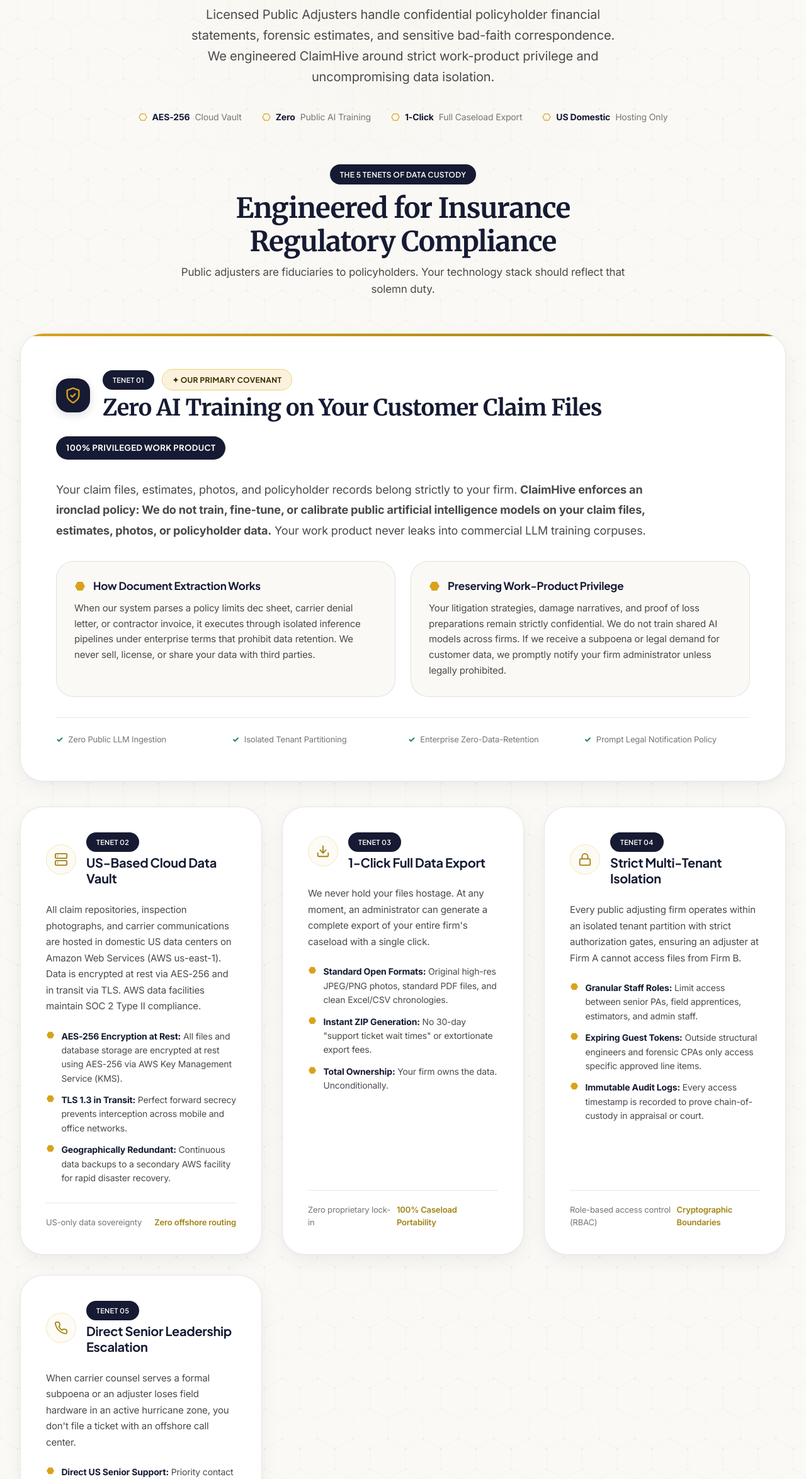
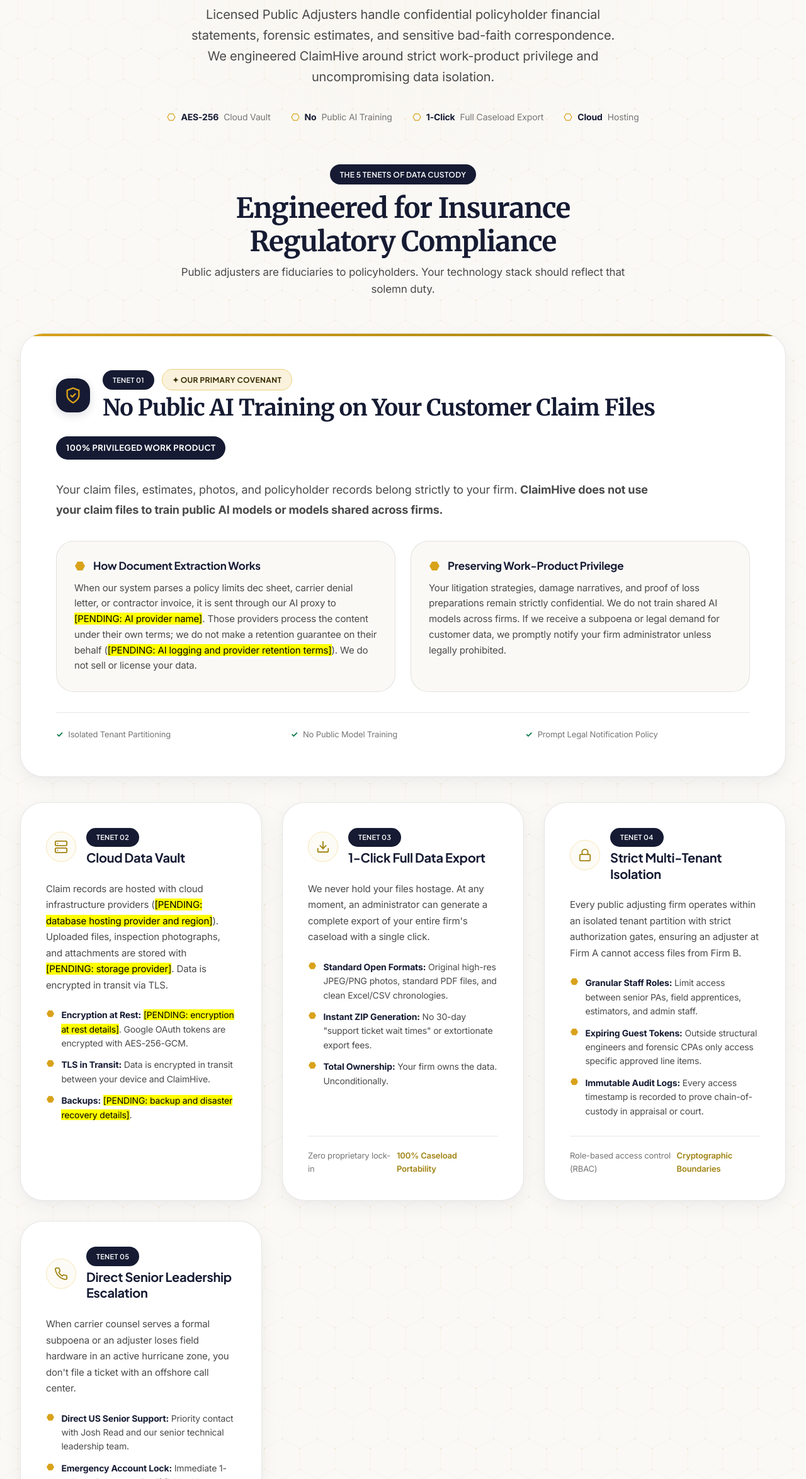
Before and after one commit to joshuaread/claimhive, a plain HTML site: page security.html in a window 1280 px wide. Shown: the part 451-2800 px from the top of the page at 63% size. Drawn offline with Linux system fonts and the light colour scheme.

Commit message:
Site-wide: remove AWS/zero-retention/zero-training claims; align to 'No public AI model training' with PENDING placeholders

```diff
--- a/llms.txt
+++ b/llms.txt
@@ -8,7 +8,7 @@
 - Built to manage the claim lifecycle: intake, evidence and policy review, scope and estimate organization, demand tracking, and settlement reconciliation.
 - Chip drafts paperwork and follow-ups for a licensed adjuster to review.
 - A read-only client portal for property owners represented by a licensed public adjuster.
-- Customer claim files are not used to train public AI models.
+- Customer claim files are not used to train public AI models or models shared across firms.
 
 ## Who It Is For
 - Licensed USA public adjusters and independent public adjusting firms.
--- a/security.html
+++ b/security.html
@@ -4,7 +4,7 @@
   <meta charset="UTF-8">
   <meta name="viewport" content="width=device-width, initial-scale=1.0">
   <title>Security & Data Trust | ClaimHive</title>
-  <meta name="description" content="US-based cloud infrastructure, AES-256 encryption, zero AI training on claim files, and 1-click full data export.">
+  <meta name="description" content="Encryption in transit, no public AI model training on claim files, and 1-click full data export.">
   <link rel="canonical" href="https://claimhive.app/security">
   <meta property="og:site_name" content="ClaimHive">
 
@@ -28,7 +28,7 @@
   <meta property="og:type" content="website">
   <meta property="og:url" content="https://claimhive.app/security">
   <meta property="og:title" content="Security &amp; Data Trust | ClaimHive">
-  <meta property="og:description" content="US-based cloud infrastructure, AES-256 encryption, zero AI training on claim files, and 1-click full data export.">
+  <meta property="og:description" content="Encryption in transit, no public AI model training on claim files, and 1-click full data export.">
   <meta property="og:image" content="https://claimhive.app/assets/og-image.png">
   <meta property="og:image:width" content="1200">
   <meta property="og:image:height" content="630">
@@ -38,7 +38,7 @@
   <meta name="twitter:site" content="@ClaimHiveApp">
   <meta name="twitter:url" content="https://claimhive.app/security">
   <meta name="twitter:title" content="Security &amp; Data Trust | ClaimHive">
-  <meta name="twitter:description" content="US-based cloud infrastructure, AES-256 encryption, zero AI training on claim files, and 1-click full data export.">
+  <meta name="twitter:description" content="Encryption in transit, no public AI model training on claim files, and 1-click full data export.">
   <meta name="twitter:image" content="https://claimhive.app/assets/og-image.png">
 
   <!-- Unified Analytics -->
@@ -88,7 +88,7 @@
       "@id": "https://claimhive.app/security#webpage",
       "url": "https://claimhive.app/security",
       "name": "Security & Data Trust | ClaimHive",
-      "description": "US-based cloud infrastructure, AES-256 encryption, zero AI training on claim files, and 1-click full data export.",
+      "description": "Encryption in transit, no public AI model training on claim files, and 1-click full data export.",
       "isPartOf": {
         "@id": "https://claimhive.app/#organization"
       },
@@ -107,7 +107,7 @@
     <span class="hide-mobile">PRIVATE ALPHA IN PROGRESS &nbsp;•&nbsp;</span>
     <span>REQUEST BETA ACCESS (OPENS NOV 1) &nbsp;•&nbsp; GA JAN 1, 2027</span>
     &nbsp;•&nbsp;
-    <span class="highlight">✦ 54 AI AGENTS INCLUDED • ZERO PUBLIC MODEL TRAINING</span>
+    <span class="highlight">✦ 54 AI AGENTS INCLUDED • NO PUBLIC MODEL TRAINING</span>
   </div>
 
   <!-- STICKY SITE HEADER -->
@@ -176,7 +176,7 @@
           <svg width="14" height="12" viewBox="0 0 34 30" fill="none" stroke="var(--hive-gold-honey)" stroke-width="3" aria-hidden="true">
             <path d="M9.5 2 L24.5 2 L32 15 L24.5 28 L9.5 28 L2 15 Z"></path>
           </svg>
-          <strong style="color: var(--hive-navy-900);">Zero</strong> Public AI Training
+          <strong style="color: var(--hive-navy-900);">No</strong> Public AI Training
         </span>
         <span style="display: inline-flex; align-items: center; gap: 0.5rem; white-space: nowrap;">
           <svg width="14" height="12" viewBox="0 0 34 30" fill="none" stroke="var(--hive-gold-honey)" stroke-width="3" aria-hidden="true">
@@ -188,7 +188,7 @@
           <svg width="14" height="12" viewBox="0 0 34 30" fill="none" stroke="var(--hive-gold-honey)" stroke-width="3" aria-hidden="true">
             <path d="M9.5 2 L24.5 2 L32 15 L24.5 28 L9.5 28 L2 15 Z"></path>
           </svg>
-          <strong style="color: var(--hive-navy-900);">US Domestic</strong> Hosting Only
+          <strong style="color: var(--hive-navy-900);">Cloud</strong> Hosting
         </span>
       </div>
     </div>
@@ -209,7 +209,7 @@
         </p>
       </div>
 
-      <!-- TENET #1: ZERO AI TRAINING (PRIMARY HIGHLIGHT CARD) -->
+      <!-- TENET #1: NO PUBLIC AI TRAINING (PRIMARY HIGHLIGHT CARD) -->
       <div style="background: #FFFFFF; border: 1.5px solid var(--hive-border-subtle); border-radius: var(--hive-radius-2xl); padding: clamp(2.25rem, 5vw, 3.5rem); margin-bottom: 2.5rem; box-shadow: var(--hive-shadow-card); position: relative; overflow: hidden;">
 
         <!-- Top Accent Strip -->
@@ -229,7 +229,7 @@
                 <span class="badge badge-gold" style="font-size: 0.75rem; font-weight: 700;">✦ OUR PRIMARY COVENANT</span>
               </div>
               <h2 style="font-family: var(--hive-font-heading); font-size: clamp(1.625rem, 3vw, 2.25rem); color: var(--hive-navy-900); margin: 0.4rem 0 0; font-weight: 700; letter-spacing: -0.02em;">
-                Zero AI Training on Your Customer Claim Files
+                No Public AI Training on Your Customer Claim Files
               </h2>
             </div>
           </div>
@@ -239,8 +239,7 @@
         </div>
 
         <p style="font-size: 1.125rem; color: var(--hive-text-secondary); line-height: 1.8; margin-bottom: 2rem; max-width: 960px;">
-          Your claim files, estimates, photos, and policyholder records belong strictly to your firm. <strong>ClaimHive enforces an ironclad policy: We do not train, fine-tune, or calibrate public artificial intelligence models on your claim files, estimates, photos, or policyholder data.</strong> Your work product never leaks into commercial LLM training corpuses.
-        </p>
+          Your claim files, estimates, photos, and policyholder records belong strictly to your firm. <strong>ClaimHive does not use your claim files to train public AI models or models shared across firms.</strong>        </p>
 
         <div style="display: grid; grid-template-columns: repeat(auto-fit, minmax(320px, 1fr)); gap: 1.5rem; margin-bottom: 2rem;">
           <div style="background: var(--hive-canvas); border: 1px solid var(--hive-border-subtle); border-radius: var(--hive-radius-xl); padding: 1.75rem;">
@@ -253,7 +252,7 @@
               </h3>
             </div>
             <p style="font-size: 0.9375rem; color: var(--hive-text-secondary); line-height: 1.65; margin: 0;">
-              When our system parses a policy limits dec sheet, carrier denial letter, or contractor invoice, it executes through isolated inference pipelines under enterprise terms that prohibit data retention. We never sell, license, or share your data with third parties.
+              When our system parses a policy limits dec sheet, carrier denial letter, or contractor invoice, it is sent through our AI proxy to <mark>[PENDING: AI provider name]</mark>. Those providers process the content under their own terms; we do not make a retention guarantee on their behalf (<mark>[PENDING: AI logging and provider retention terms]</mark>). We do not sell or license your data.
             </p>
           </div>
 
@@ -275,13 +274,10 @@
         <!-- 4-Pillar Covenant Strip -->
         <div style="display: grid; grid-template-columns: repeat(auto-fit, minmax(200px, 1fr)); gap: 1rem; padding-top: 1.5rem; border-top: 1px solid var(--hive-border-subtle); font-size: 0.8125rem; color: var(--hive-text-muted);">
           <div style="display: flex; align-items: center; gap: 0.5rem;">
-            <span style="color: var(--hive-success); font-weight: 700;">✓</span> Zero Public LLM Ingestion
-          </div>
-          <div style="display: flex; align-items: center; gap: 0.5rem;">
             <span style="color: var(--hive-success); font-weight: 700;">✓</span> Isolated Tenant Partitioning
           </div>
           <div style="display: flex; align-items: center; gap: 0.5rem;">
-            <span style="color: var(--hive-success); font-weight: 700;">✓</span> Enterprise Zero-Data-Retention
+            <span style="color: var(--hive-success); font-weight: 700;">✓</span> No Public Model Training
           </div>
           <div style="display: flex; align-items: center; gap: 0.5rem;">
             <span style="color: var(--hive-success); font-weight: 700;">✓</span> Prompt Legal Notification Policy
@@ -308,13 +304,13 @@
               <div>
                 <span class="badge badge-navy" style="font-size: 0.6875rem;">TENET 02</span>
                 <h3 style="font-family: var(--hive-font-display); font-size: 1.25rem; font-weight: 700; color: var(--hive-navy-900); margin: 0.25rem 0 0;">
-                  US-Based Cloud Data Vault
+                  Cloud Data Vault
                 </h3>
               </div>
             </div>
 
             <p style="font-size: 0.9375rem; color: var(--hive-text-secondary); line-height: 1.7; margin-bottom: 1.5rem;">
-              All claim repositories, inspection photographs, and carrier communications are hosted in domestic US data centers on Amazon Web Services (AWS us-east-1). Data is encrypted at rest via AES-256 and in transit via TLS. AWS data facilities maintain SOC 2 Type II compliance.
+              Claim records are hosted with cloud infrastructure providers (<mark>[PENDING: database hosting provider and region]</mark>). Uploaded files, inspection photographs, and attachments are stored with <mark>[PENDING: storage provider]</mark>. Data is encrypted in transit via TLS.
             </p>
 
             <ul style="list-style: none; padding: 0; margin: 0; display: flex; flex-direction: column; gap: 0.75rem; font-size: 0.875rem; color: var(--hive-text-secondary);">
@@ -322,27 +318,23 @@
                 <svg width="14" height="12" viewBox="0 0 34 30" fill="var(--hive-gold-honey)" style="flex-shrink: 0; margin-top: 3px;" aria-hidden="true">
                   <path d="M9.5 2 L24.5 2 L32 15 L24.5 28 L9.5 28 L2 15 Z"></path>
                 </svg>
-                <span><strong style="color: var(--hive-navy-900);">AES-256 Encryption at Rest:</strong> All files and database storage are encrypted at rest using AES-256 via AWS Key Management Service (KMS).</span>
+                <span><strong style="color: var(--hive-navy-900);">Encryption at Rest:</strong> <mark>[PENDING: encryption at rest details]</mark>. Google OAuth tokens are encrypted with AES-256-GCM.</span>
               </li>
               <li style="display: flex; align-items: flex-start; gap: 0.65rem;">
                 <svg width="14" height="12" viewBox="0 0 34 30" fill="var(--hive-gold-honey)" style="flex-shrink: 0; margin-top: 3px;" aria-hidden="true">
                   <path d="M9.5 2 L24.5 2 L32 15 L24.5 28 L9.5 28 L2 15 Z"></path>
                 </svg>
-                <span><strong style="color: var(--hive-navy-900);">TLS 1.3 in Transit:</strong> Perfect forward secrecy prevents interception across mobile and office networks.</span>
+                <span><strong style="color: var(--hive-navy-900);">TLS in Transit:</strong> Data is encrypted in transit between your device and ClaimHive.</span>
               </li>
               <li style="display: flex; align-items: flex-start; gap: 0.65rem;">
                 <svg width="14" height="12" viewBox="0 0 34 30" fill="var(--hive-gold-honey)" style="flex-shrink: 0; margin-top: 3px;" aria-hidden="true">
                   <path d="M9.5 2 L24.5 2 L32 15 L24.5 28 L9.5 28 L2 15 Z"></path>
                 </svg>
-                <span><strong style="color: var(--hive-navy-900);">Geographically Redundant:</strong> Continuous data backups to a secondary AWS facility for rapid disaster recovery.</span>
+                <span><strong style="color: var(--hive-navy-900);">Backups:</strong> <mark>[PENDING: backup and disaster recovery details]</mark>.</span>
               </li>
             </ul>
           </div>
 
-          <div style="margin-top: 1.75rem; padding-top: 1.25rem; border-top: 1px solid var(--hive-border-subtle); font-size: 0.8125rem; color: var(--hive-text-muted); display: flex; align-items: center; justify-content: space-between;">
-            <span>US-only data sovereignty</span>
-            <span style="font-weight: 600; color: var(--hive-gold-deep);">Zero offshore routing</span>
-          </div>
         </div>
 
         <!-- TENET 3: 1-CLICK EXPORT -->
@@ -552,11 +544,11 @@
                 Isolated Vault
               </div>
               <p style="font-size: 0.875rem; color: var(--hive-text-secondary); line-height: 1.55; margin: 0;">
-                Stored in firm-specific encrypted partition inside AWS us-east-1.
+                Stored per firm with <mark>[PENDING: storage provider]</mark>.
               </p>
             </div>
             <div style="margin-top: 1.25rem; font-family: var(--hive-font-mono); font-size: 0.6875rem; font-weight: 600; color: var(--hive-navy-900); background: #FFFFFF; padding: 0.35rem 0.5rem; border-radius: var(--hive-radius-sm); border: 1px solid var(--hive-border-subtle);">
-              AES-256 KMS Key
+              Encrypted in Transit
             </div>
           </div>
 
@@ -576,11 +568,11 @@
                 Ephemeral AI
               </div>
               <p style="font-size: 0.875rem; color: var(--hive-text-secondary); line-height: 1.55; margin: 0;">
-                Policy limit extraction and timeline parsing with zero-retention runtime.
+                Policy limit extraction and timeline parsing through our AI proxy.
               </p>
             </div>
             <div style="margin-top: 1.25rem; font-family: var(--hive-font-mono); font-size: 0.6875rem; font-weight: 600; color: var(--hive-navy-900); background: #FFFFFF; padding: 0.35rem 0.5rem; border-radius: var(--hive-radius-sm); border: 1px solid var(--hive-border-subtle);">
-              No Model Training
+              No Public Model Training
             </div>
           </div>
 
@@ -691,7 +683,7 @@
 
       <div class="footer-bottom">
         <div>© 2026 ClaimHive Inc. Built for licensed public adjusters across the United States.</div>
-        <div>Private Harnessed LLM • Zero Public Model Training Guarantee</div>
+        <div>Private Harnessed LLM • No Public Model Training</div>
       </div>
     </div>
   </footer>
```
Also changed, not shown: about.html (+2 -2 lines), index.html (+2 -2 lines), pricing.html (+2 -2 lines), product.html (+4 -4 lines), request.html (+2 -2 lines), terms.html (+2 -2 lines).
